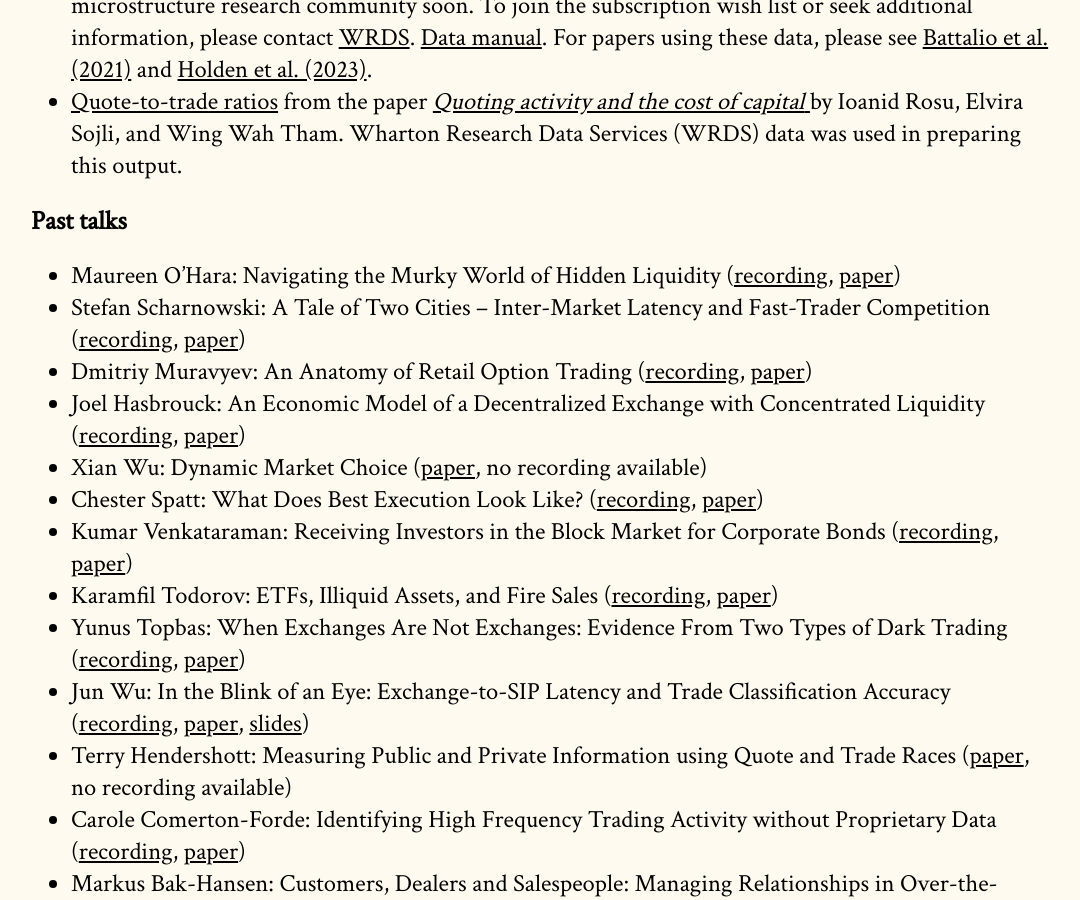
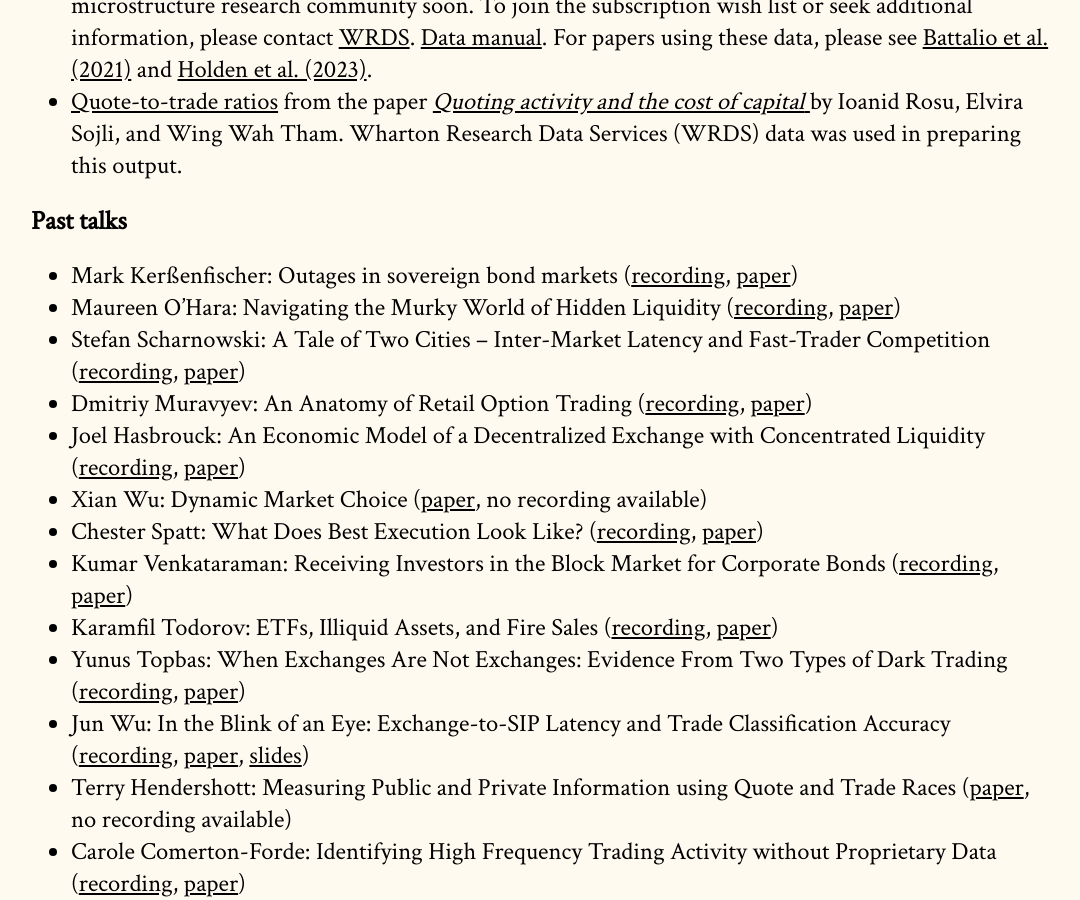
Before and after one commit to cpfiffer/microstructure.exchange, a Jekyll site: the page built from index.md, in a window 1280 px wide and 900 px high, scrolled down 3659 px. Shown: the whole window, without its empty margins (97-1177 px from the left). Built offline with Jekyll 4.4.1, drawn with Linux system fonts in a browser that asks for light colours; some web fonts are replaced.

Commit message:
Update index.md

```diff
--- a/index.md
+++ b/index.md
@@ -72,6 +72,7 @@ The Microstructure Exchange will host resources, tools, and data for microstruct
 - [Quote-to-trade ratios](https://drive.google.com/file/d/1H8wMvA_59-N5Y_xiDPGTbpBsX5BFwOIV/view) from the paper [_Quoting activity and the cost of capital_ ](https://papers.ssrn.com/sol3/papers.cfm?abstract_id=3005928) by Ioanid Rosu, Elvira Sojli, and Wing Wah Tham. Wharton Research Data Services (WRDS) data was used in preparing this output.
 
 ## Past talks
+- Mark Kerßenfischer: Outages in sovereign bond markets ([recording](https://youtu.be/nQMNhaccBBU), [paper](https://www.ecb.europa.eu/pub/pdf/scpwps/ecb.wp2944~5cc218150b.en.pdf))
 - Maureen O'Hara: Navigating the Murky World of Hidden Liquidity ([recording](https://youtu.be/eamq0WsqWro), [paper](https://papers.ssrn.com/sol3/papers.cfm?abstract_id=4988855))
 - Stefan Scharnowski: A Tale of Two Cities – Inter-Market Latency and Fast-Trader Competition ([recording](https://youtu.be/2DhIm4_cm2s),  [paper](https://papers.ssrn.com/sol3/papers.cfm?abstract_id=3475442))
 - Dmitriy Muravyev: An Anatomy of Retail Option Trading ([recording](https://youtu.be/ePQ5KhX7Rrw),  [paper](https://papers.ssrn.com/sol3/papers.cfm?abstract_id=4682388))
```
